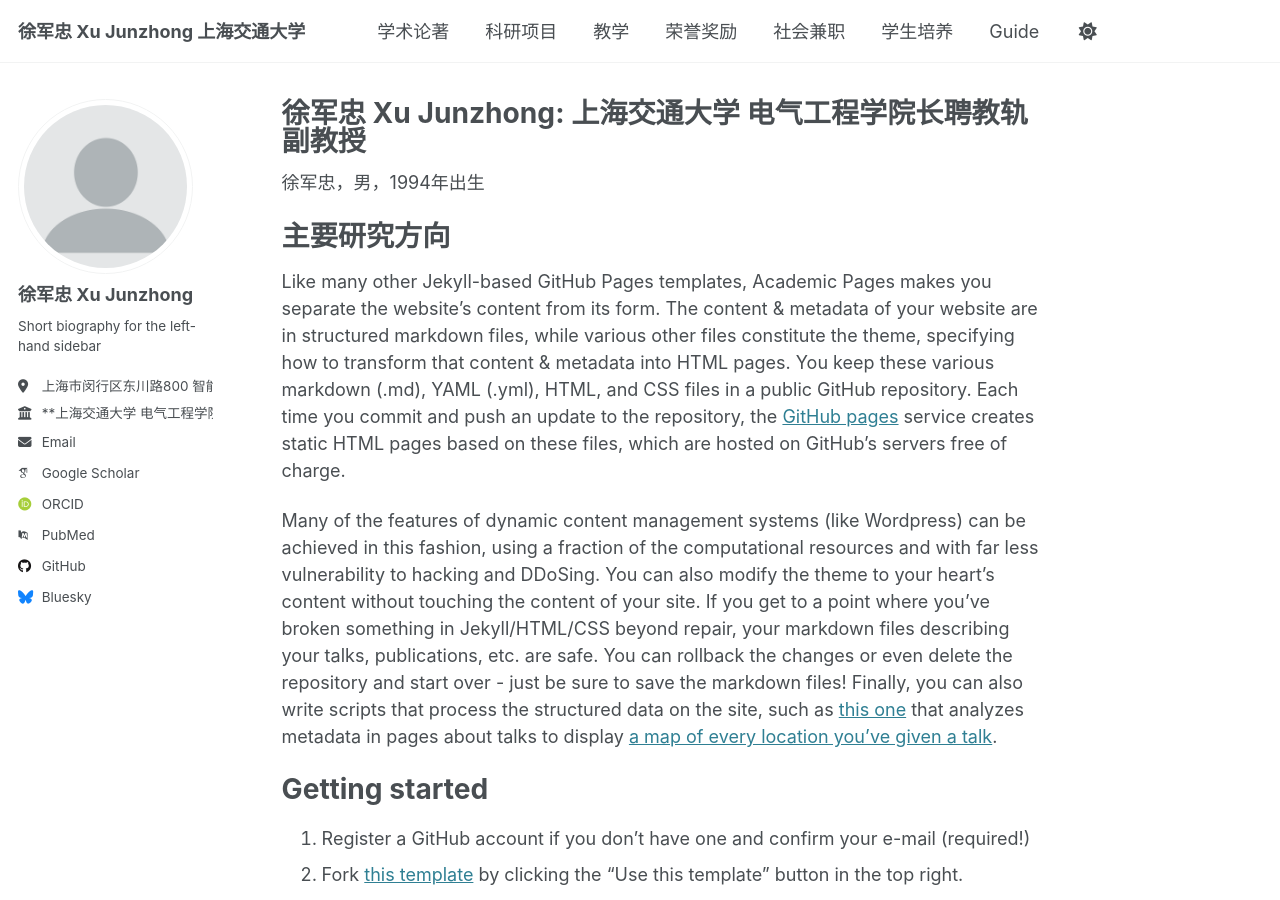
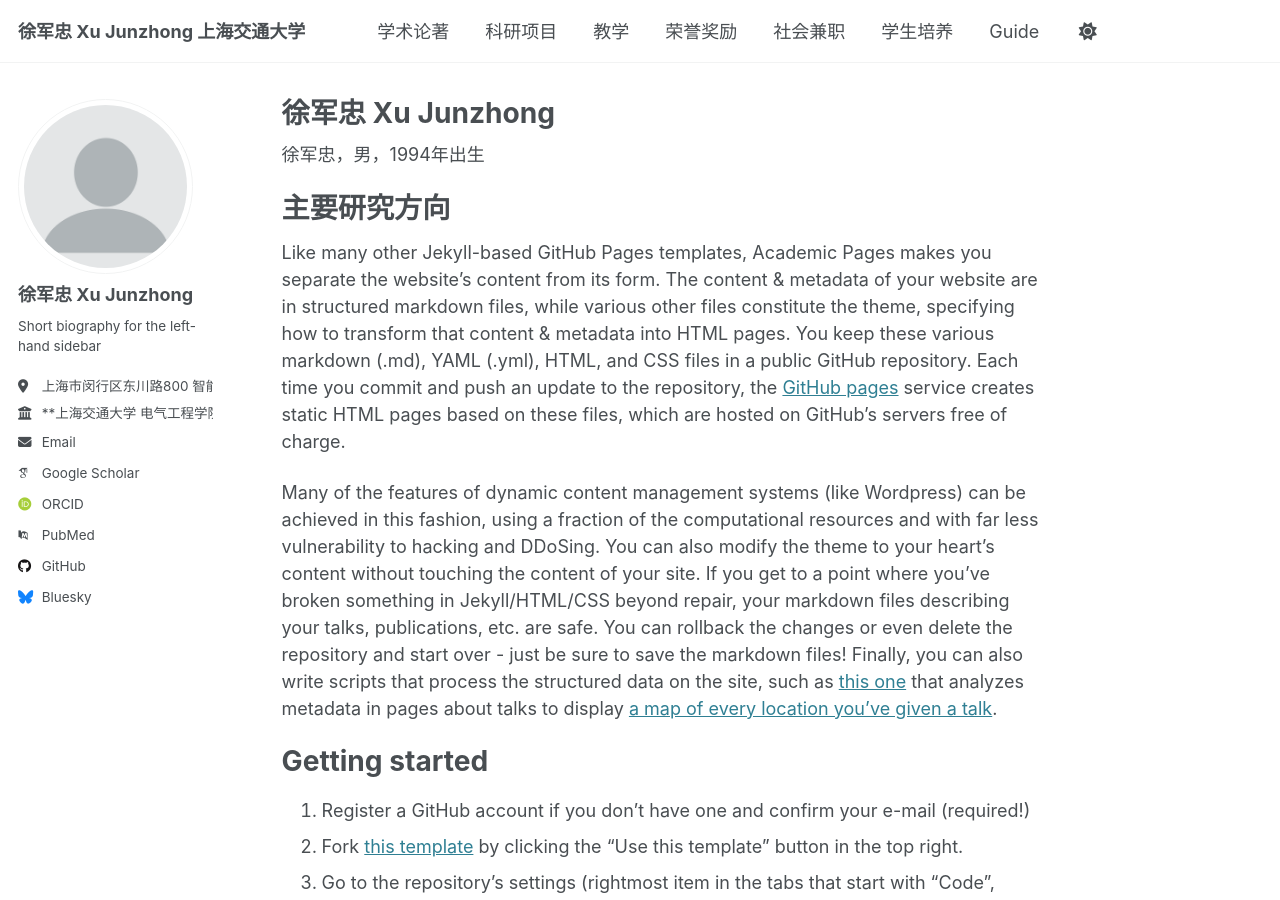
Before and after one commit to junzhongxu/junzhongxu.github.io, a Jekyll site: the page built from _pages/about.md, in a window 1280 px wide and 900 px high. Built offline with Jekyll 4.4.1, drawn with Linux system fonts in a browser that asks for light colours; some web fonts are replaced.

Commit message:
Update about.md

```diff
--- a/_pages/about.md
+++ b/_pages/about.md
@@ -1,6 +1,6 @@
 ---
 permalink: /
-title: "徐军忠 Xu Junzhong: 上海交通大学 电气工程学院长聘教轨副教授"
+title: "徐军忠 Xu Junzhong"
 author_profile: true
 redirect_from:
   - /about/
```
